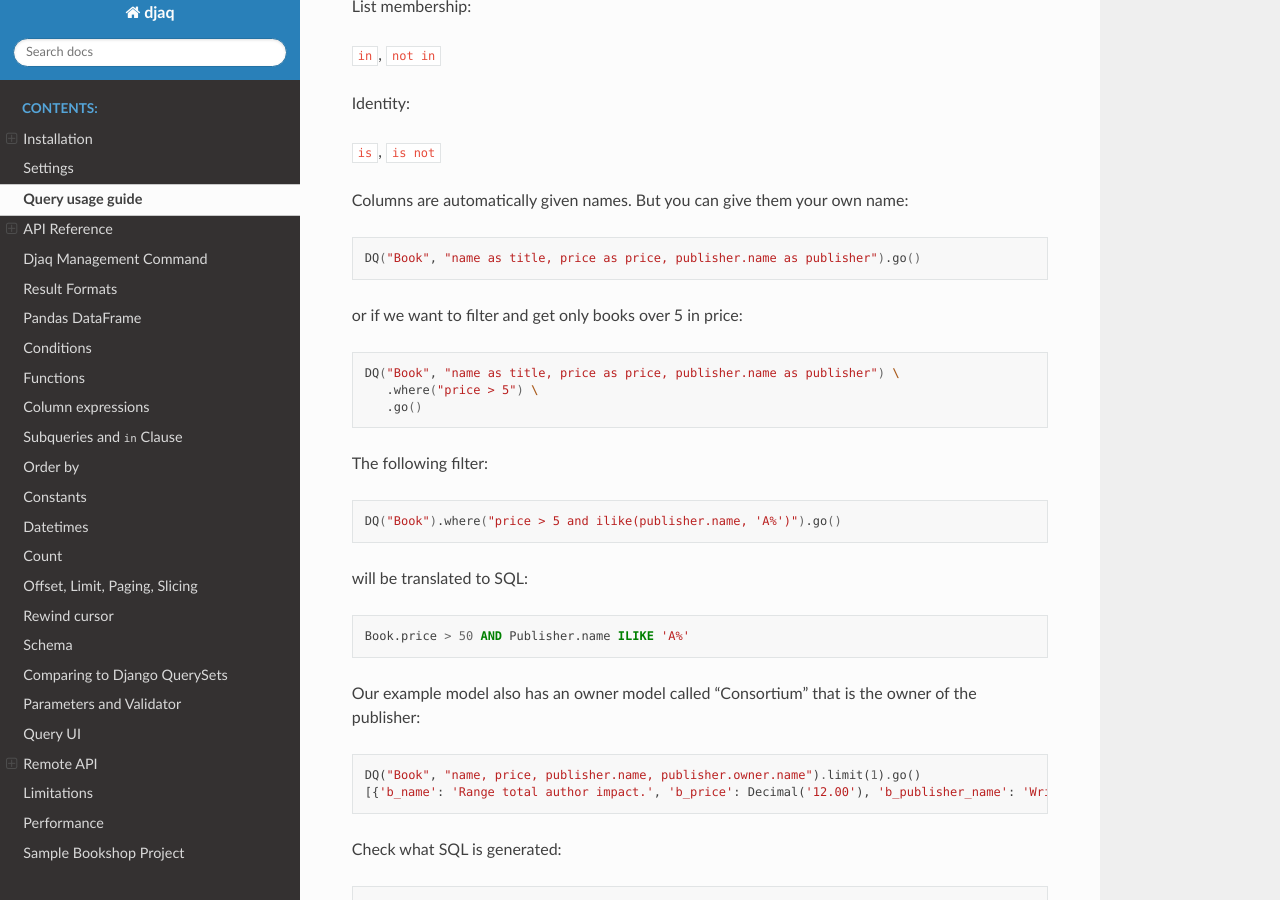
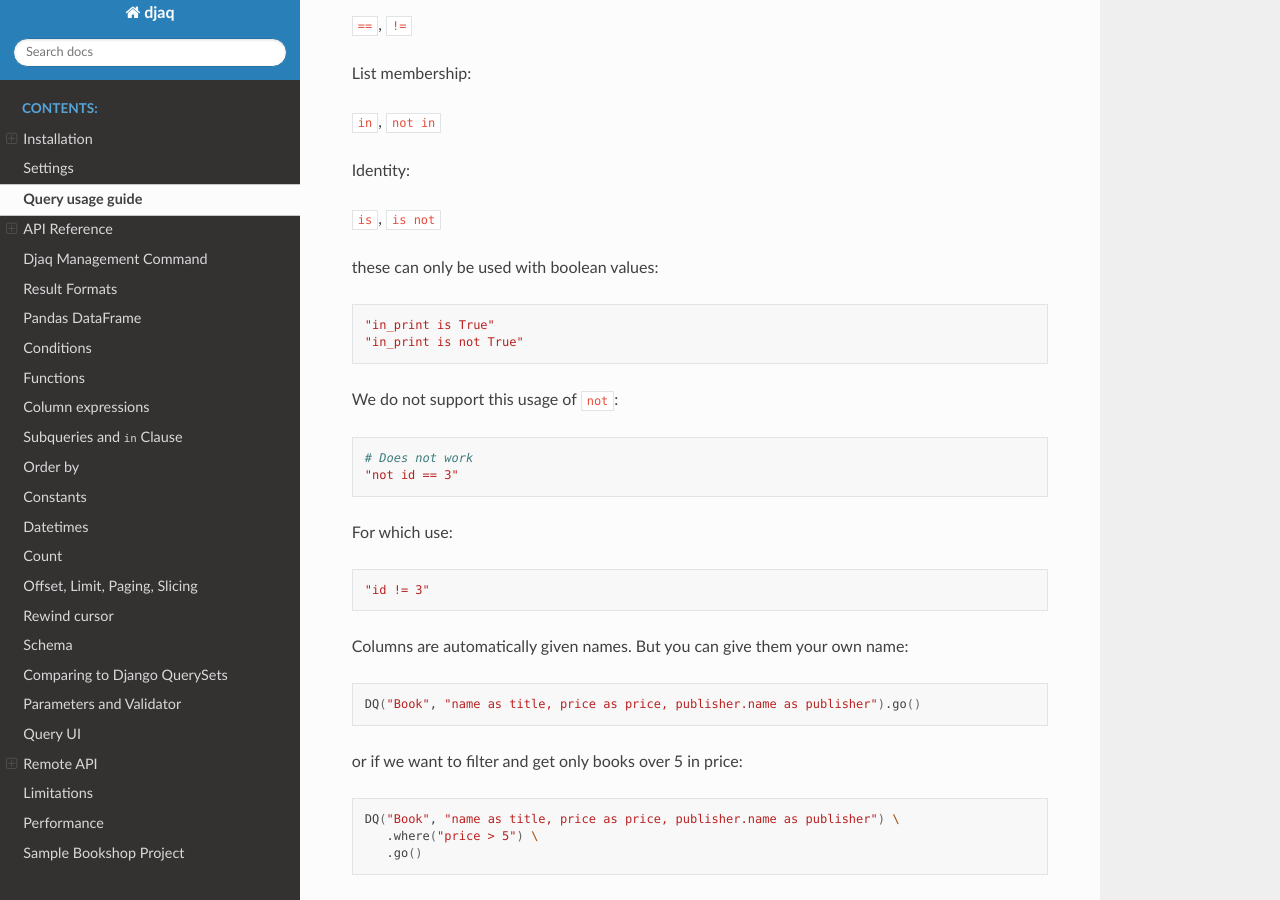
Before and after one commit to paul-wolf/djaq, a Sphinx documentation site: the page built from docs/query_usage.rst, in a window 1280 px wide and 900 px high, scrolled down 2349 px. Built offline with Sphinx 7.4.7 and the Read the Docs theme 2.0.0, drawn with Linux system fonts in a browser that asks for light colours; pages that are not in the unit, such as notebooks, are missing from menus; some of the changed text lies outside the part shown.

```diff
--- a/djaq/__init__.py
+++ b/djaq/__init__.py
@@ -1,4 +1,4 @@
-__version__ = "1.0.0"
+__version__ = "1.0.2"
 __author__ = "Paul Wolf"
 __license__ = "MIT"
 
--- a/docs/query_usage.rst
+++ b/docs/query_usage.rst
@@ -16,13 +16,17 @@ example:
        name = models.CharField(max_length=300)
 
    class Book(models.Model):
-       name = models.CharField(max_length=300)
-       pages = models.IntegerField()
-       price = models.DecimalField(max_digits=10, decimal_places=2)
-       rating = models.FloatField()
-       authors = models.ManyToManyField(Author)
-       publisher = models.ForeignKey(Publisher, on_delete=models.CASCADE)
-       pubdate = models.DateField()
+    name = models.CharField(max_length=300)
+    pages = models.IntegerField()
+    price = models.DecimalField(max_digits=10, decimal_places=2)
+    rating = models.FloatField()
+    authors = models.ManyToManyField(Author)
+    publisher = models.ForeignKey(Publisher, on_delete=models.CASCADE)
+    alt_publisher = models.ForeignKey(
+        Publisher, related_name="alt_publisher", on_delete=models.CASCADE, null=True
+    )
+    pubdate = models.DateField()
+    in_print = models.BooleanField(default=True)
 
    class Store(models.Model):
        name = models.CharField(max_length=300)
@@ -124,6 +128,26 @@ Identity:
 
 ``is``, ``is not``
 
+these can only be used with boolean values:
+
+.. code:: python
+
+   "in_print is True"
+   "in_print is not True"
+
+We do not support this usage of ``not``:
+
+.. code:: python
+
+   # Does not work
+   "not id == 3"
+
+For which use:
+
+.. code:: python
+
+   "id != 3"
+
 Columns are automatically given names. But you can give them your own
 name:
 
@@ -138,7 +162,6 @@ or if we want to filter and get only books over 5 in price:
    DQ("Book", "name as title, price as price, publisher.name as publisher") \
       .where("price > 5") \
       .go()
-
 
 
 The following filter:
```
Also changed, not shown: other parts of docs/query_usage.rst (+1 -1 lines), README.rst (+12 -9 lines), 2 other files.
